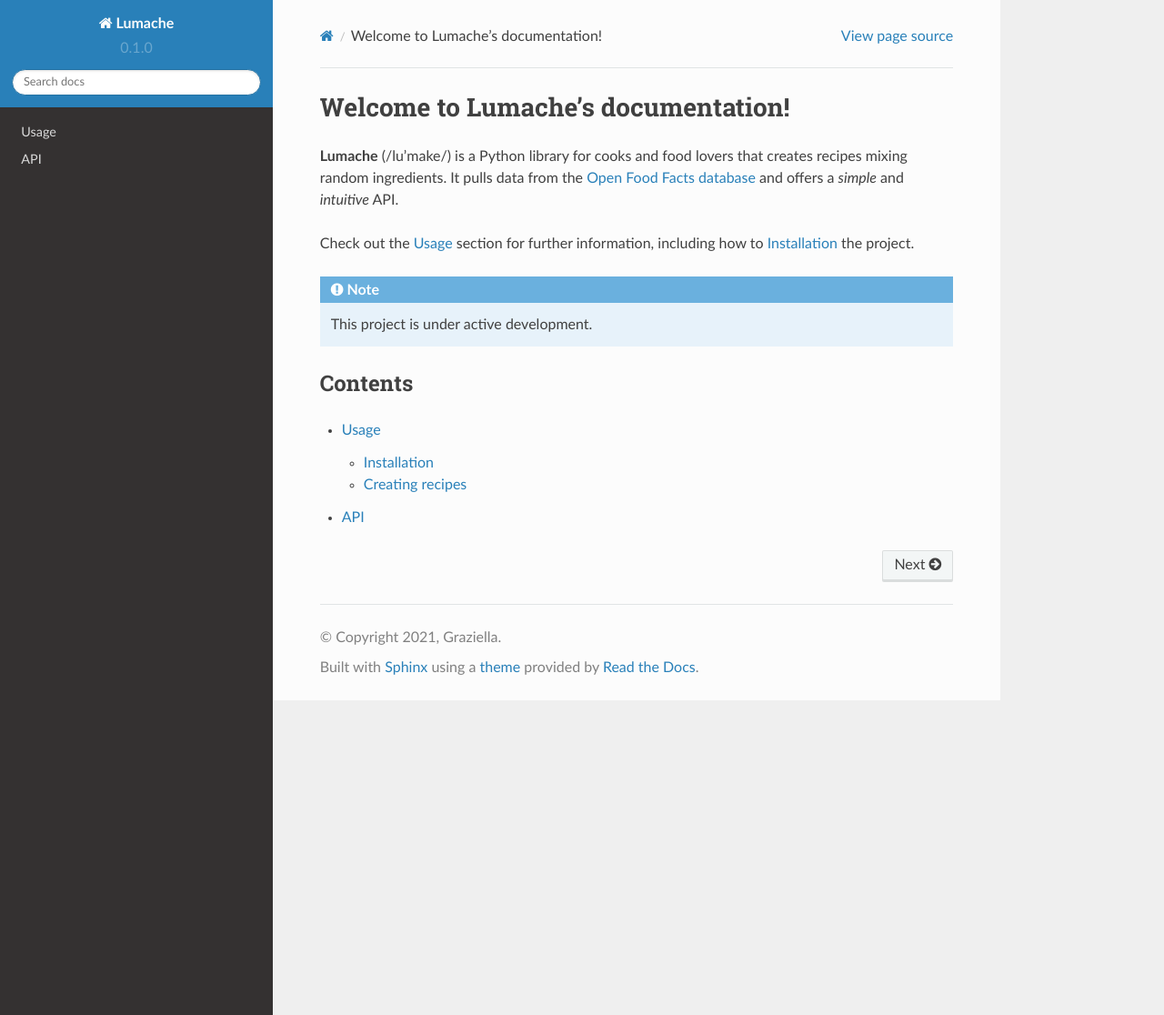
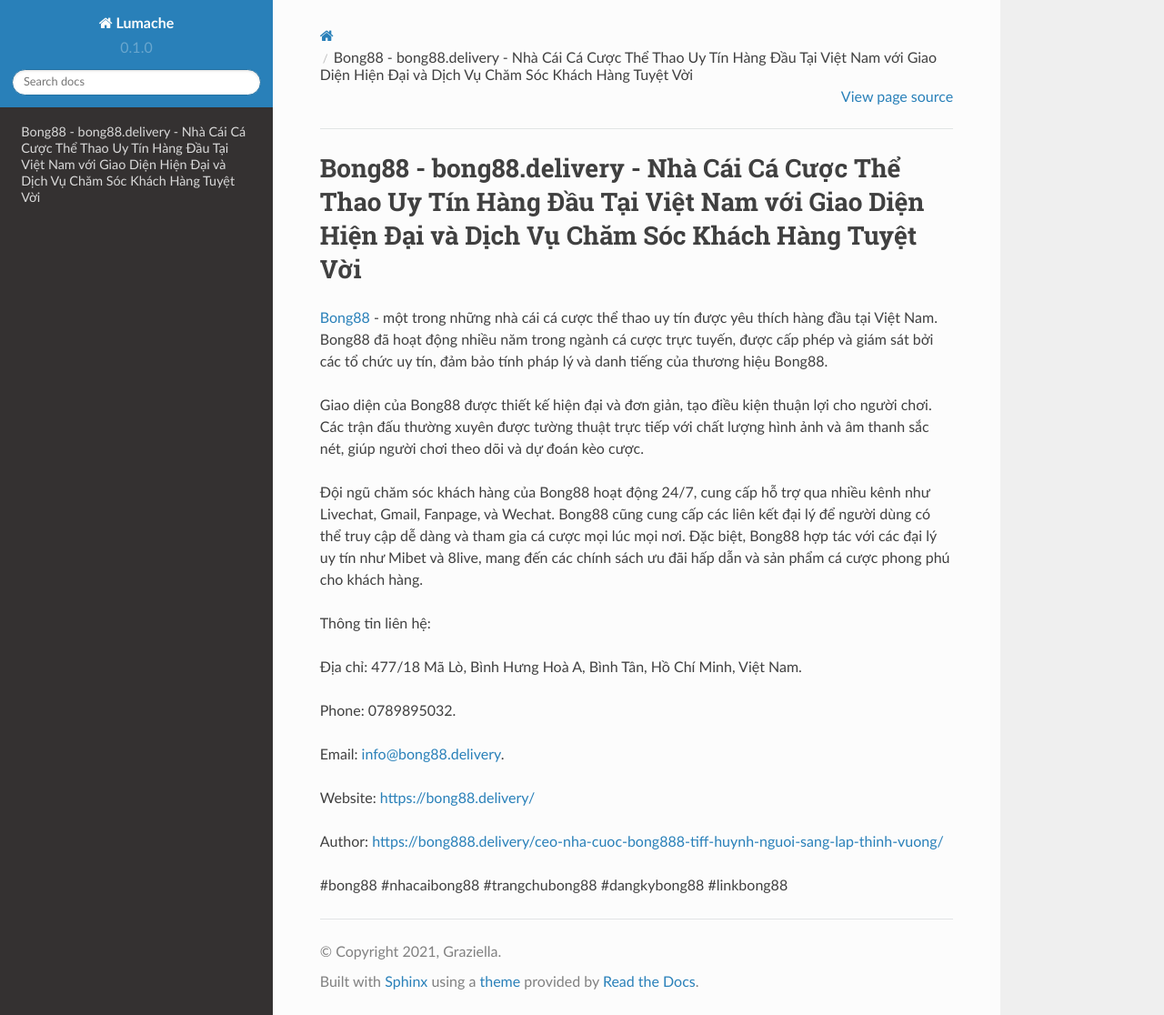
Before and after one commit to luongchanvien962/bong88delivery, a Sphinx documentation site: the page built from docs/source/index.rst, in a window 1280 px wide and 1116 px high. Shown: the whole window at 91% size. Built offline with Sphinx 7.4.7 and the Read the Docs theme 2.0.0, drawn with Linux system fonts in a browser that asks for light colours.

Commit message:
Update index.rst

```diff
--- a/docs/source/index.rst
+++ b/docs/source/index.rst
@@ -1,22 +1,22 @@
-Welcome to Lumache's documentation!
+Bong88 - bong88.delivery - Nhà Cái Cá Cược Thể Thao Uy Tín Hàng Đầu Tại Việt Nam với Giao Diện Hiện Đại và Dịch Vụ Chăm Sóc Khách Hàng Tuyệt Vời
 ===================================
 
-**Lumache** (/lu'make/) is a Python library for cooks and food lovers
-that creates recipes mixing random ingredients.
-It pulls data from the `Open Food Facts database <https://world.openfoodfacts.org/>`_
-and offers a *simple* and *intuitive* API.
+`Bong88 <https://bong88.delivery/>`_ - một trong những nhà cái cá cược thể thao uy tín được yêu thích hàng đầu tại Việt Nam. Bong88 đã hoạt động nhiều năm trong ngành cá cược trực tuyến, được cấp phép và giám sát bởi các tổ chức uy tín, đảm bảo tính pháp lý và danh tiếng của thương hiệu Bong88.
 
-Check out the :doc:`usage` section for further information, including
-how to :ref:`installation` the project.
+Giao diện của Bong88 được thiết kế hiện đại và đơn giản, tạo điều kiện thuận lợi cho người chơi. Các trận đấu thường xuyên được tường thuật trực tiếp với chất lượng hình ảnh và âm thanh sắc nét, giúp người chơi theo dõi và dự đoán kèo cược.
 
-.. note::
+Đội ngũ chăm sóc khách hàng của Bong88 hoạt động 24/7, cung cấp hỗ trợ qua nhiều kênh như Livechat, Gmail, Fanpage, và Wechat. Bong88 cũng cung cấp các liên kết đại lý để người dùng có thể truy cập dễ dàng và tham gia cá cược mọi lúc mọi nơi. Đặc biệt, Bong88 hợp tác với các đại lý uy tín như Mibet và 8live, mang đến các chính sách ưu đãi hấp dẫn và sản phẩm cá cược phong phú cho khách hàng.
 
-   This project is under active development.
+Thông tin liên hệ:
 
-Contents
---------
+Địa chỉ: 477/18 Mã Lò, Bình Hưng Hoà A, Bình Tân, Hồ Chí Minh, Việt Nam.
 
-.. toctree::
+Phone: 0789895032.
 
-   usage
-   api
+Email: info@bong88.delivery.
+
+Website: https://bong88.delivery/
+
+Author: https://bong888.delivery/ceo-nha-cuoc-bong888-tiff-huynh-nguoi-sang-lap-thinh-vuong/
+
+#bong88 #nhacaibong88 #trangchubong88 #dangkybong88 #linkbong88
```
